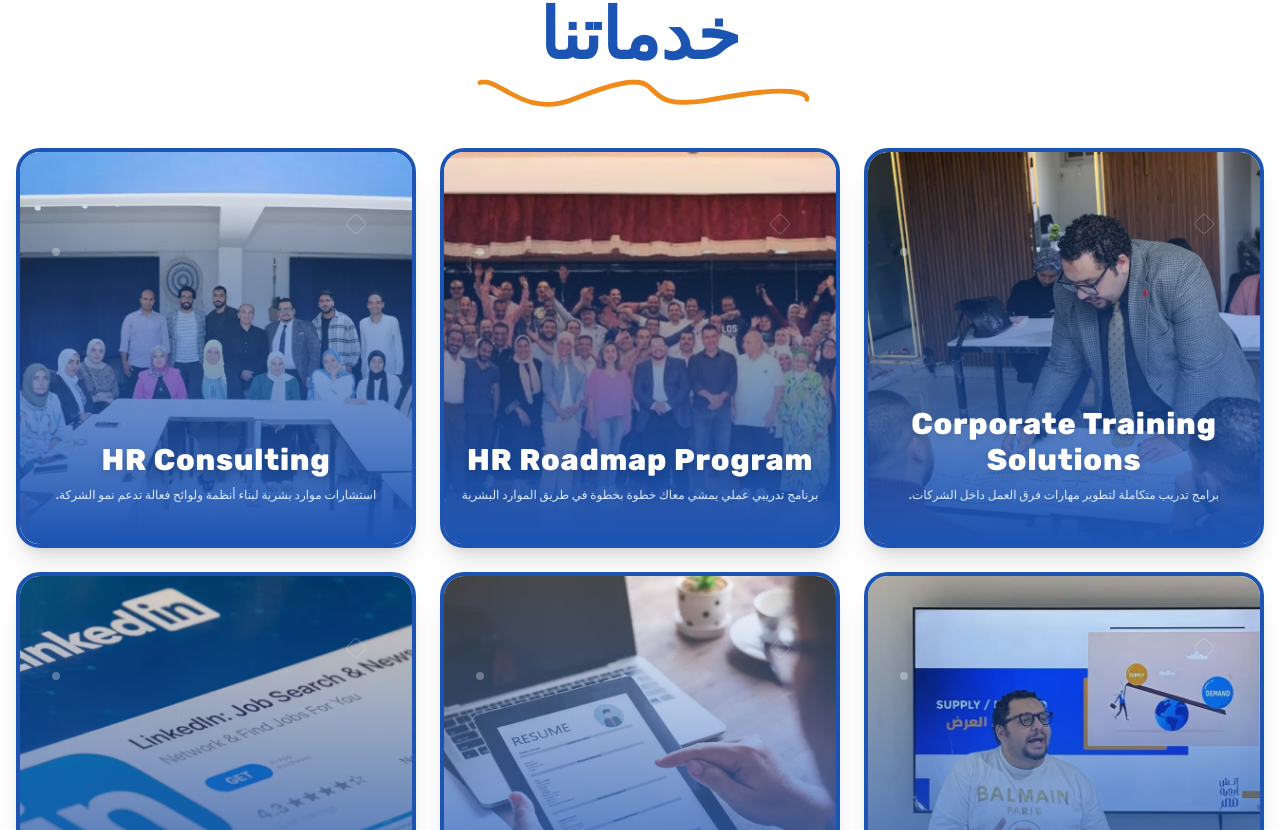
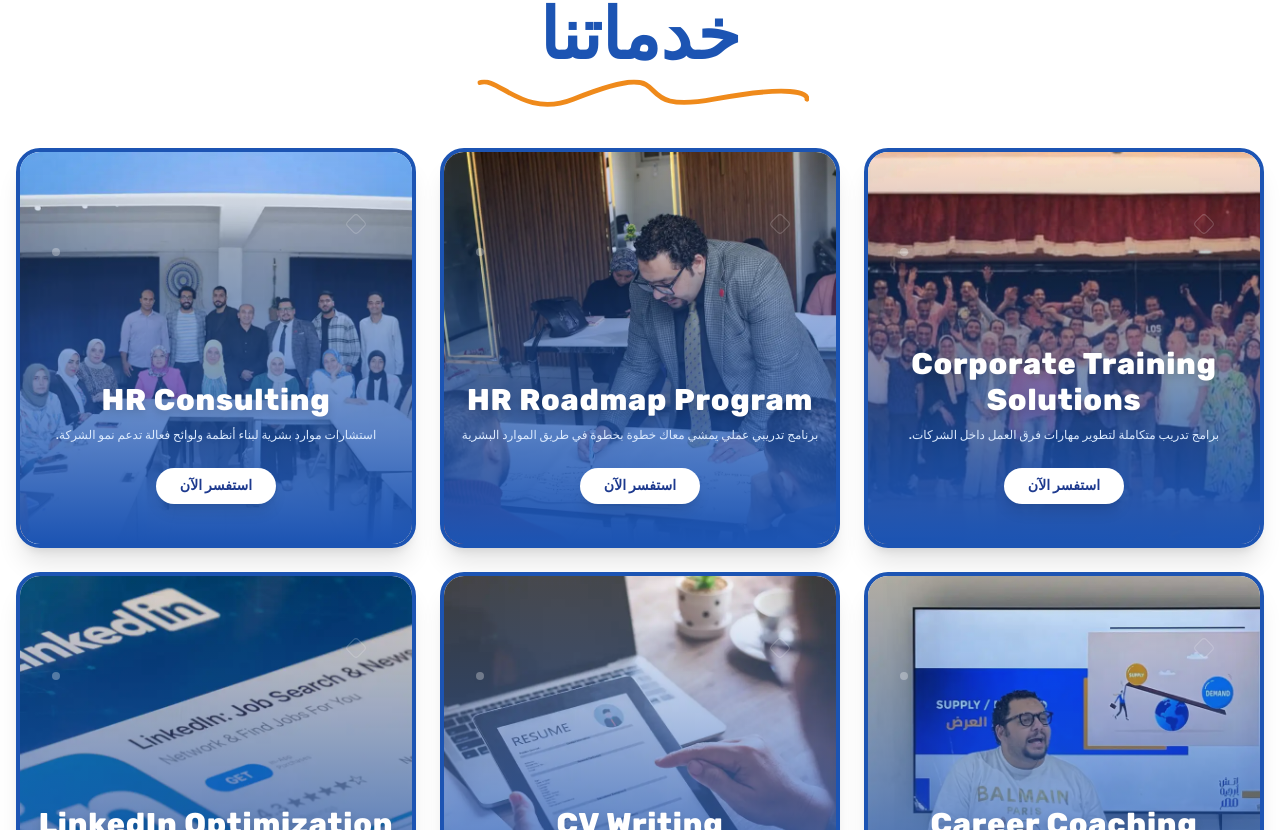
Before and after one commit to MersalHussin/hriansmasr, a React (Vite) app: page / in a window 1280 px wide. Shown: the part 1710-2540 px from the top of the page. Built offline with nearby package versions, Linux system fonts and the light colour scheme.

Commit message:
Edit Service & Mrs Ahmed

```diff
--- a/index.html
+++ b/index.html
@@ -2,8 +2,8 @@
 <html lang="ar">
   <head>
   <meta charset="UTF-8" />
-    <link rel="icon" type="image/x-icon" href="/favicon.ico" />
-    <link rel="apple-touch-icon" sizes="180x180" href="/apple-touch-icon.png" />
+    <link rel="icon" type="image/x-icon" href="./favicon.ico" />
+    <link rel="apple-touch-icon" sizes="180x180" href="./apple-touch-icon.png" />
     <meta name="viewport" content="width=device-width, initial-scale=1.0" />
     <meta name="theme-color" content="#1c54b3" />
 
--- a/src/components/ServiceCard.tsx
+++ b/src/components/ServiceCard.tsx
@@ -10,7 +10,7 @@ interface IProps {
 }
 
 const ServiceCard = ({ image, titleEn, titleAr, subtitle, customWhatsapp, Icon }: IProps) => {
-  const whatsappMessage = ` ${titleEn}  السلام عليكم استاذ احمد كنت عاوز استفسر عن خدمة`;
+  const whatsappMessage = ` ${titleEn}  السلام عليكم دكتور احمد كنت عاوز استفسر عن خدمة`;
   const whatsappUrl = customWhatsapp || `https://wa.me/201141778555?text=${encodeURIComponent(whatsappMessage)}`;
 
   return (
@@ -21,6 +21,8 @@ const ServiceCard = ({ image, titleEn, titleAr, subtitle, customWhatsapp, Icon }
       <img
         src={image}
         alt={titleEn}
+        loading="lazy"
+        decoding="async"
         className="w-full h-full object-cover transition-transform duration-700 group-hover:scale-110 group-active:scale-110"
       />
 
@@ -56,7 +58,7 @@ const ServiceCard = ({ image, titleEn, titleAr, subtitle, customWhatsapp, Icon }
         </p>
 
         {/* الزر */}
-        <div className="h-0 overflow-hidden group-hover:h-12 transition-all duration-500 delay-75 mt-0 group-hover:mt-6">
+        <div className="mt-6 transition-all duration-500">
           <span className="flex items-center gap-2 bg-white text-blue-900 px-6 py-2 rounded-full text-sm font-bold shadow-lg hover:bg-blue-50 active:bg-blue-100 transition-colors">
             <span>استفسر الآن</span>
           </span>
--- a/src/pages/Home.tsx
+++ b/src/pages/Home.tsx
@@ -70,8 +70,8 @@ function Home() {
     <section id="services" className="services">
       <h1 className="title text-primary animate-on-scroll fade-in-up">{t('servicesTitle')}</h1>
       <div className="container mx-auto max-w-7xl px-4 grid grid-cols-1 sm:grid-cols-2 lg:grid-cols-3 gap-6">
-        <div className="animate-on-scroll fade-in-up" style={{animationDelay: '0.1s'}}><ServiceCard image="/images/Services/Training Cor2.webp" titleAr="برامج تدريب متكاملة لتطوير مهارات فرق العمل داخل الشركات." titleEn="Corporate Training Solutions" /></div>
-        <div className="animate-on-scroll fade-in-up" style={{animationDelay: '0.5s'}}><ServiceCard image="/images/Services/Training Coruse.webp" titleAr="برنامج تدريبي عملي يمشي معاك خطوة بخطوة في طريق الموارد البشرية" titleEn="HR Roadmap Program" customWhatsapp="https://wa.me/201097828846" /></div>
+        <div className="animate-on-scroll fade-in-up" style={{animationDelay: '0.1s'}}><ServiceCard image="/images/Services/Training Coruse.webp" titleAr="برامج تدريب متكاملة لتطوير مهارات فرق العمل داخل الشركات." titleEn="Corporate Training Solutions" /></div>
+        <div className="animate-on-scroll fade-in-up" style={{animationDelay: '0.5s'}}><ServiceCard image="/images/Services/Training Cor2.webp" titleAr="برنامج تدريبي عملي يمشي معاك خطوة بخطوة في طريق الموارد البشرية" titleEn="HR Roadmap Program" customWhatsapp="https://wa.me/201097828846" /></div>
         <div className="animate-on-scroll fade-in-up" style={{animationDelay: '0.2s'}}><ServiceCard image="/images/Services/Component 5.webp" titleAr="استشارات موارد بشرية لبناء أنظمة ولوائح فعالة تدعم نمو الشركة." titleEn="HR Consulting" /></div>
         <div className="animate-on-scroll fade-in-up" style={{animationDelay: '0.3s'}}><ServiceCard image="/images/Services/Career Coaching.webp" titleAr="جلسات توجيه مهني تساعد الأفراد على رسم مسار وظيفي ناجح." titleEn="Career Coaching" /></div>
         <div className="animate-on-scroll fade-in-up" style={{animationDelay: '0.4s'}}><ServiceCard image="/images/Services/6.webp" titleAr="كتابة سيرة ذاتية احترافية تبرز قدراتك وخبراتك بشكل مثالي." titleEn="CV Writing" /></div>
```
